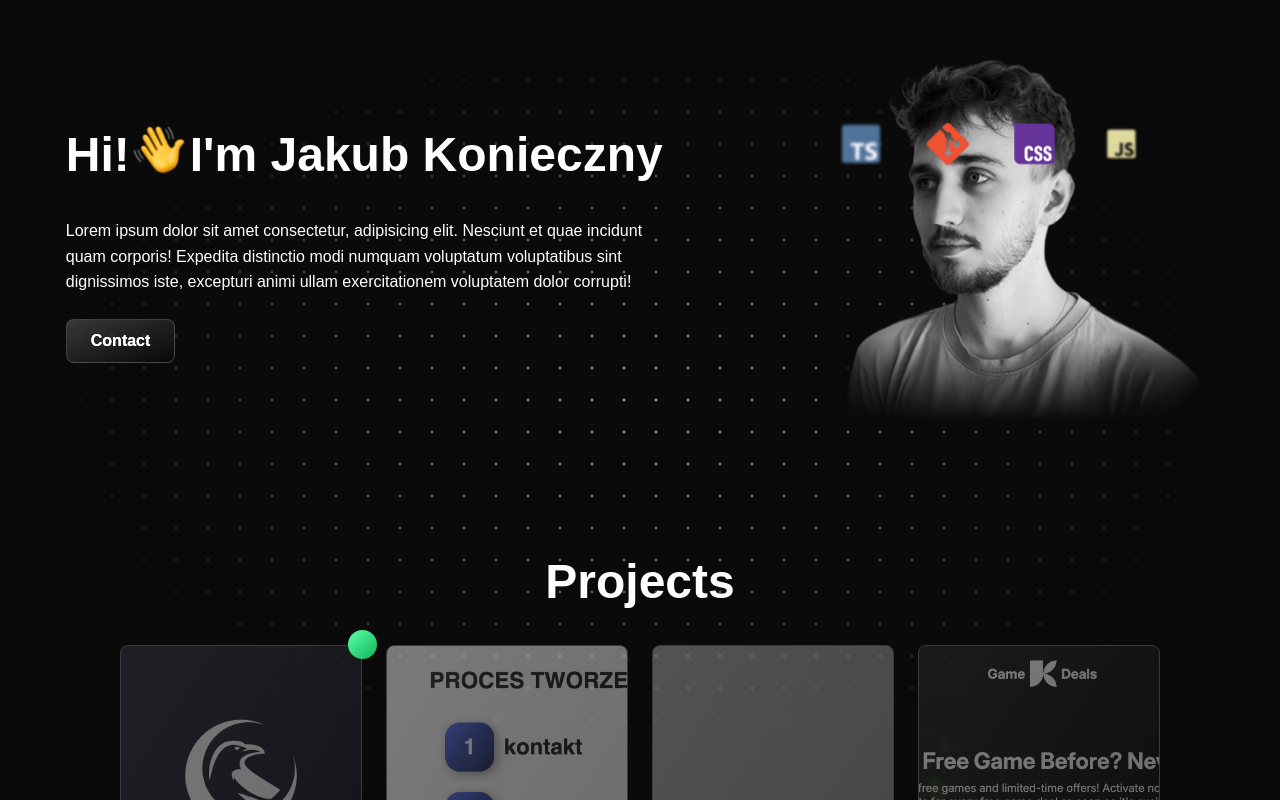
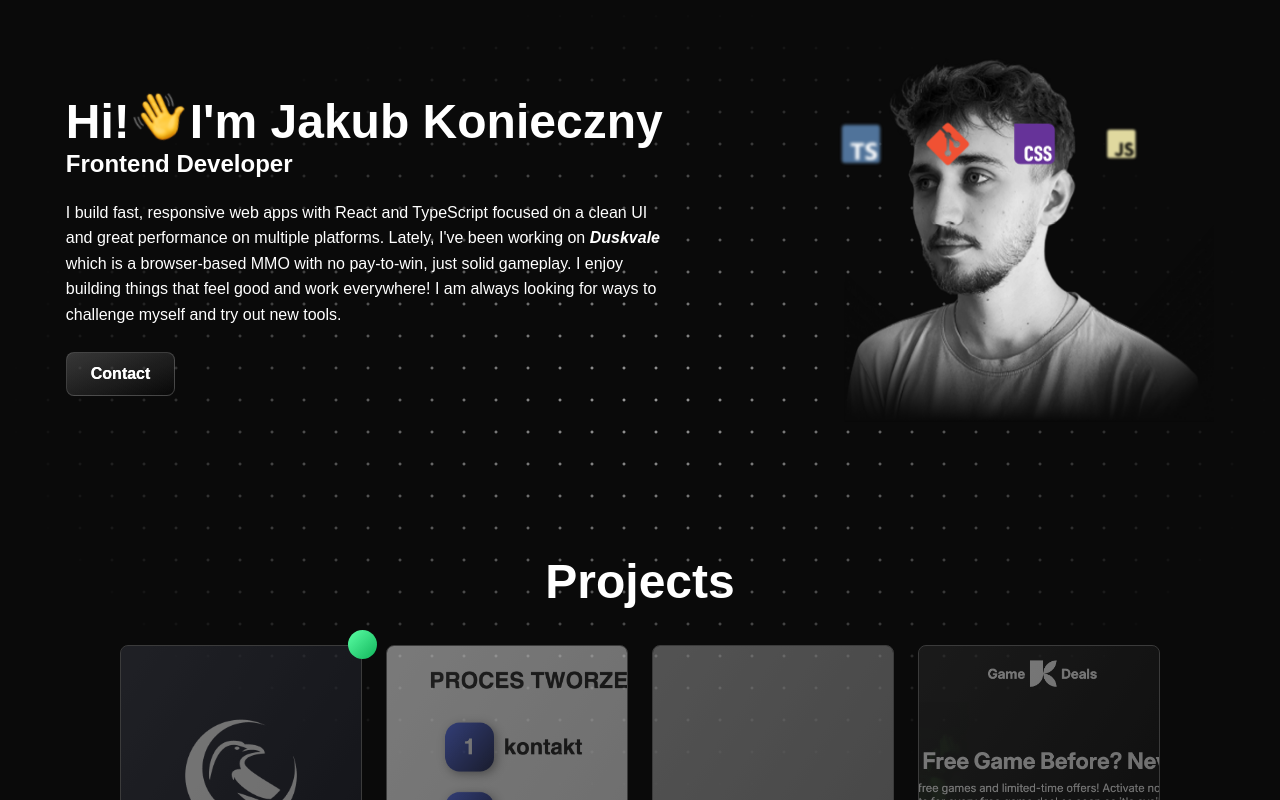
Before and after one commit to jcbkdev/jcbk2025, a Vue app: page / in a window 1280 px wide. Shown: the top 800 px of the page. Built offline with nearby package versions, Linux system fonts and the light colour scheme; grey boxes are pictures that could not be loaded; a web font is replaced by a local one.

Commit message:
hero text

```diff
--- a/src/sections/Hero.vue
+++ b/src/sections/Hero.vue
@@ -8,11 +8,15 @@ import AstroImage from '../components/AstroImage.vue'
   <section id="hero">
     <div class="col-left">
       <h1 class="hero-title">Hi!<HandWave />I'm Jakub Konieczny</h1>
+      <h2 class="hero-label">Frontend Developer</h2>
       <p class="hero-desc">
-        Lorem ipsum dolor sit amet consectetur, adipisicing elit. Nesciunt et quae incidunt quam
-        corporis! Expedita distinctio modi numquam voluptatum voluptatibus sint dignissimos iste,
-        excepturi animi ullam exercitationem voluptatem dolor corrupti!
+        I build fast, responsive web apps with React and TypeScript focused on a clean UI and great
+        performance on multiple platforms. Lately, I've been working on <b><i>Duskvale</i></b> which
+        is a browser-based MMO with no pay-to-win, just solid gameplay. I enjoy building things that
+        feel good and work everywhere! I am always looking for ways to challenge myself and try out
+        new tools.
       </p>
+
       <Button
         :onClick="
           () => {
@@ -57,7 +61,12 @@ function scrollToContact() {
   font-size: var(--font-section-title-size);
   font-weight: var(--font-section-title-weight);
   margin: 0;
-  margin-bottom: 24px;
+  margin-bottom: -16px;
+}
+
+.hero-label {
+  margin: 0;
+  margin-bottom: 16px;
 }
 
 .hero-desc {
```
